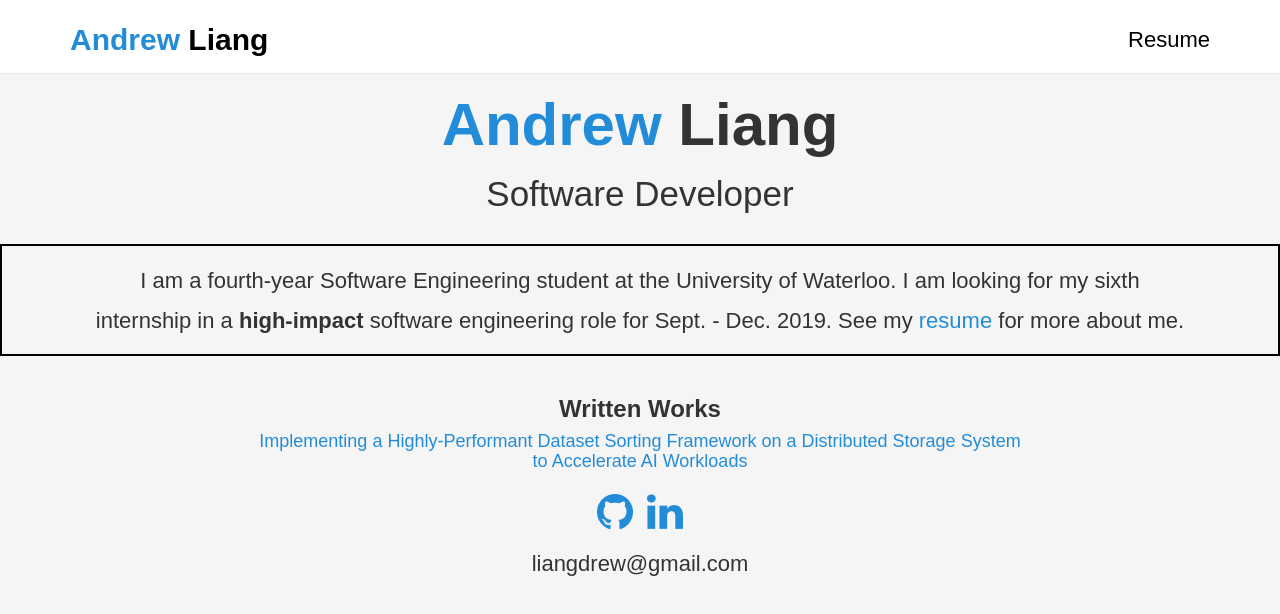
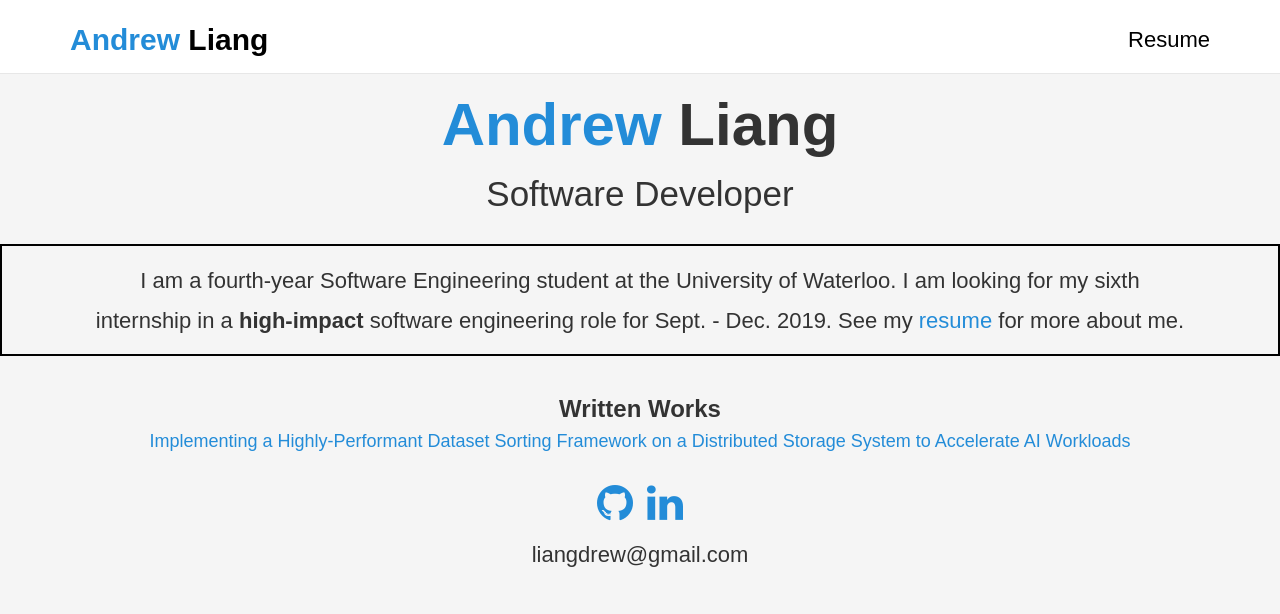
Before and after one commit to liangdrew/liangdrew.com, a plain HTML site: page index.html in a window 1280 px wide. Drawn offline with nearby package versions, Linux system fonts and the light colour scheme.

Commit message:
fix padding

```diff
--- a/main.css
+++ b/main.css
@@ -113,9 +113,11 @@ a:focus {
 }
 
 .written-works {
+    text-align: center;
     margin-top: 40px;
-    margin-left: 250px;
-    margin-right: 250px;
+    margin-left: 25px;
+    margin-right: 25px;
+    margin-bottom: 25px;
 }
 
 .contact {
@@ -220,7 +222,7 @@ a:focus {
         font-size: 35px;
     }
 
-     .intro .about .container p {
+    .intro .about .container p {
         font-size: 22px;
         line-height: 40px;
         padding-left: 20px;
```
